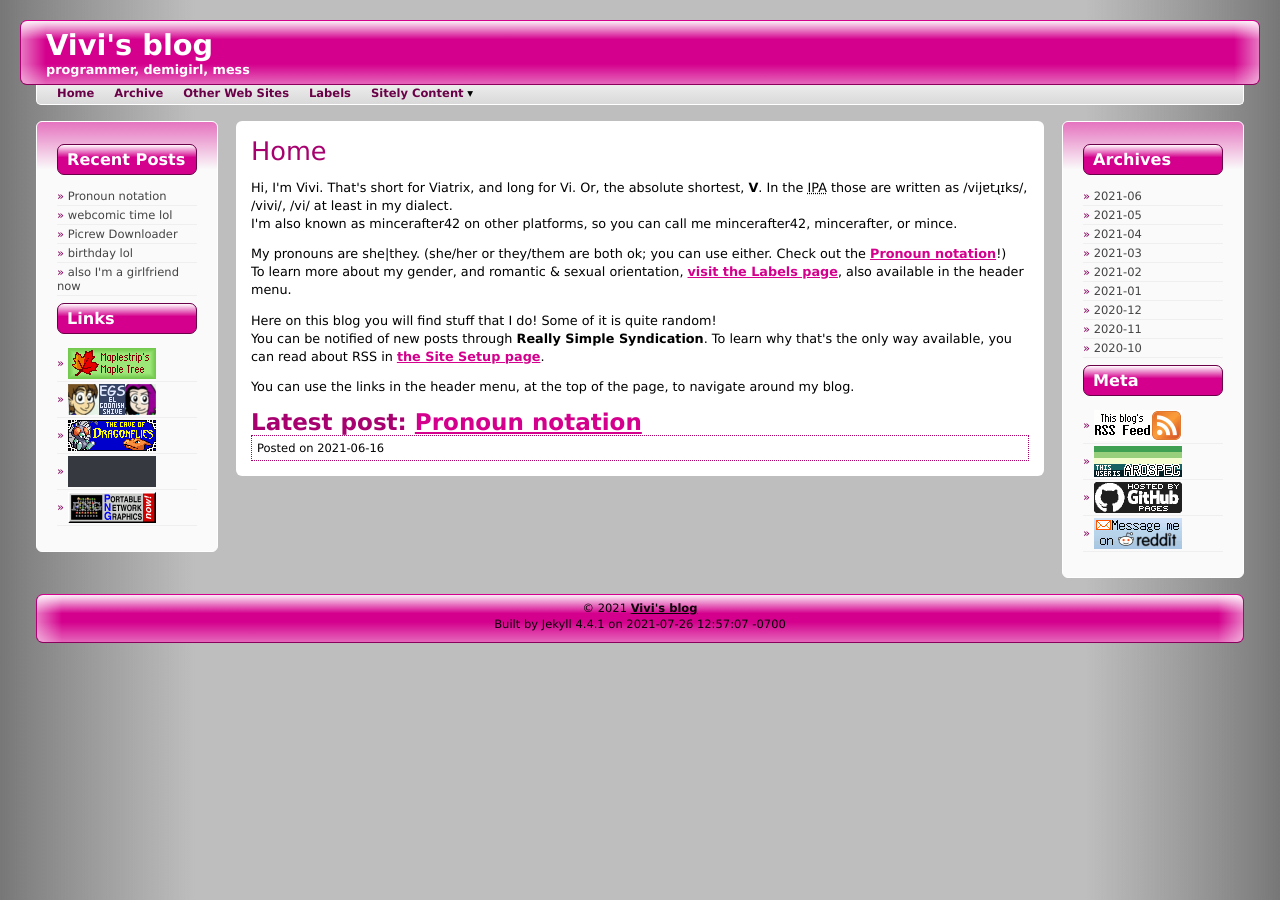
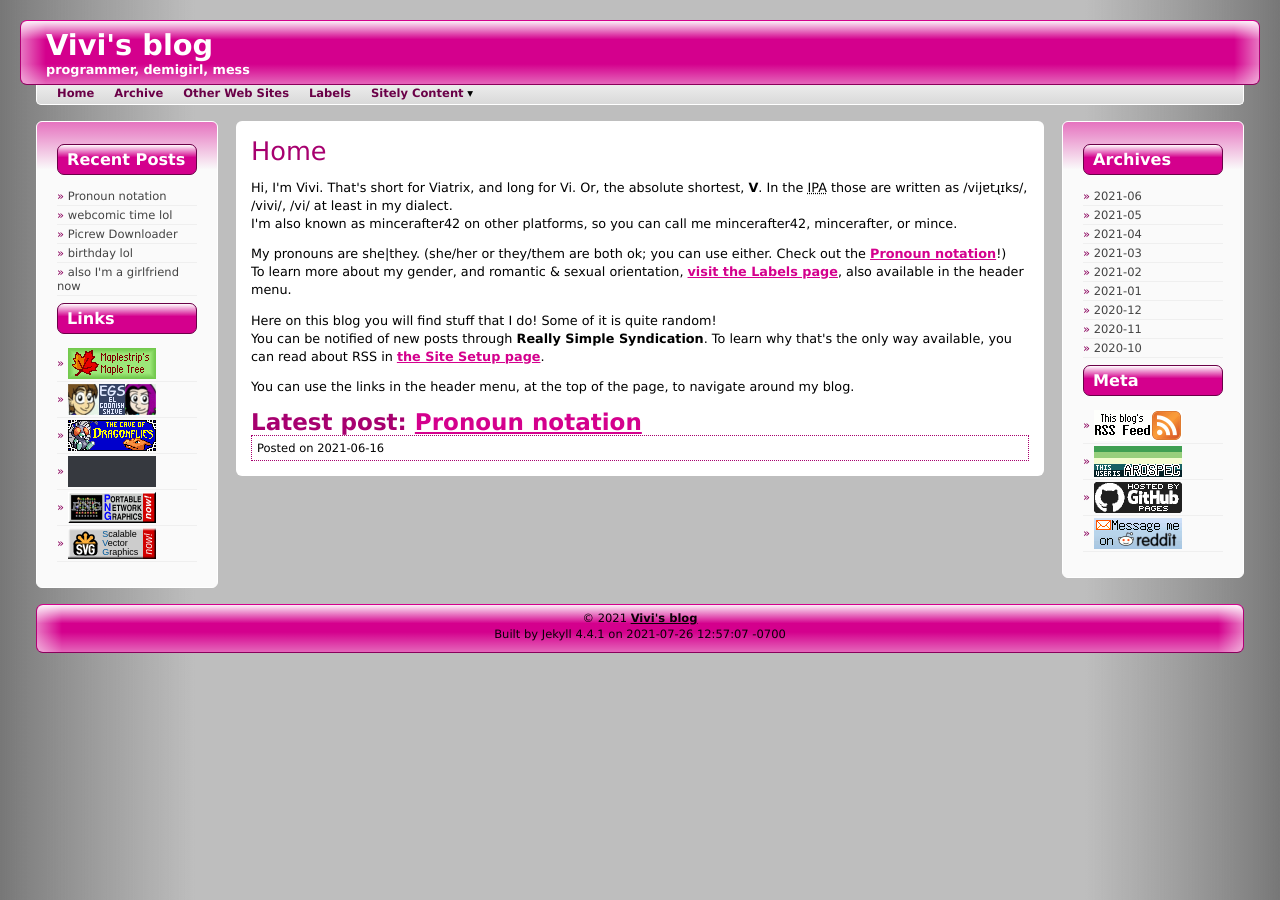
Before and after one commit to mincerafter42/mincerafter42.github.io, a Jekyll site: the page built from index.md, in a window 1280 px wide. Built offline with Jekyll 4.4.1, drawn with Linux system fonts in a browser that asks for light colours.

Commit message:
Added SVG now! button to sidebar.

```diff
--- a/_includes/widgets/link_buttons.html
+++ b/_includes/widgets/link_buttons.html
@@ -5,4 +5,5 @@
  <li><a href="https://dragonflycave.com"><img src="/assets/tcod-8831.png" alt="The Cave of Dragonflies"></a></li>
  <li><a href="https://discord.gg/6Czjtnv"><img src="/assets/nothing-8831.png" alt="Nothing"></a></li>
  <li><a href="http://www.libpng.org/pub/png"><img src="/assets/png-8831.png" alt="Portable Network Graphics"></a></li>
+ <li><a href="https://www.w3.org/Graphics/SVG/"><img src="/assets/svg-8831.svg" alt="Scalable Vector Graphics"></a></li>
 </ul>
```
Also changed, not shown: assets/svg-8831.svg (added).
